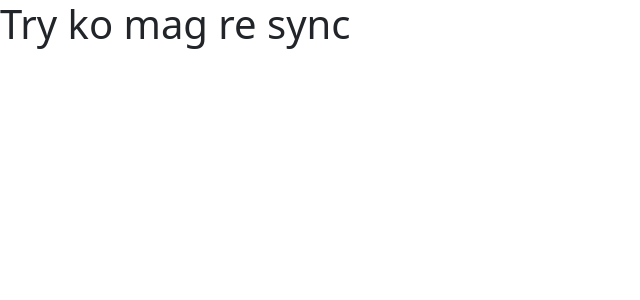
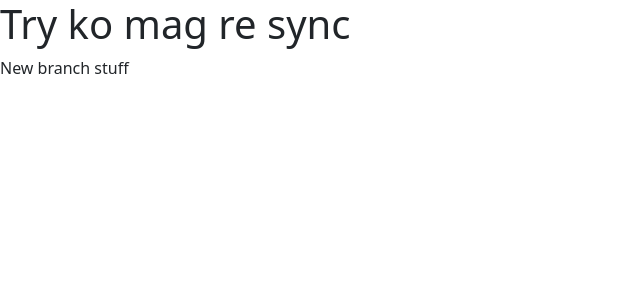
Before and after one commit to arumugamrajamani/Job-Portal-1, a PHP site: page / in a window 1280 px wide. Shown: the top 300 px of the page, without its empty margins (0-640 px from the left). Run offline with PHP 8.4, Linux system fonts and the light colour scheme.

Commit message:
first commit on new branch

```diff
--- a/index.php
+++ b/index.php
@@ -13,6 +13,7 @@
 
     <body>
         <h1>Try ko mag re sync</h1>
+        New branch stuff
     </body>
 
 </html>
```
